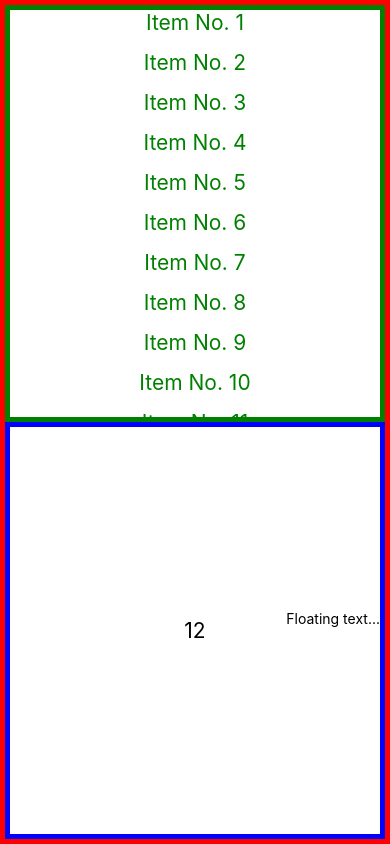
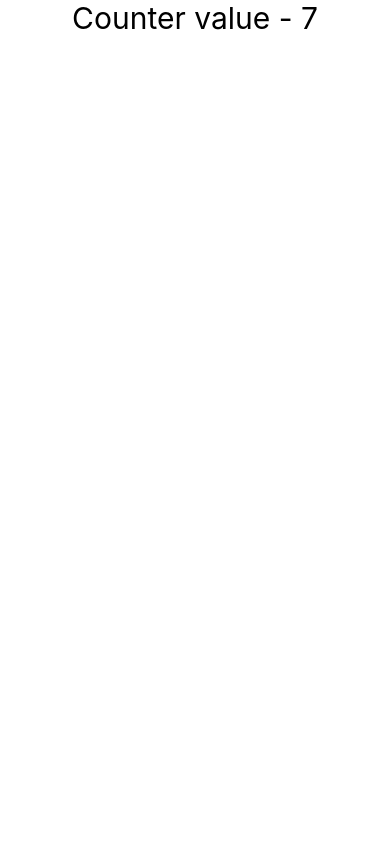
Before and after one commit to neel132/react-native-training, a React Native app: screen / in a window 390 px wide. Built offline with nearby package versions, Linux system fonts and the light colour scheme.

Commit message:
States in class

```diff
--- a/App.js
+++ b/App.js
@@ -1,8 +1,10 @@
 import React from 'react';
-import Home from './src/screens/Home/Home';
+// import Home from './src/screens/Home/Home';
+// import Profile from './src/screens/Profile/Profile';
+import Profile from './src/screens/Profile/Profile.class';
 
 const App = () => {
-  return <Home />
+  return <Profile />
 }
 
 export default App;
--- /dev/null
+++ b/src/screens/Profile/Profile.class.js
@@ -0,0 +1,42 @@
+import React, {Component} from 'react';
+import { SafeAreaView, Text } from 'react-native';
+import Strings from '../../utils/Strings';
+
+// Class approach
+class Profile extends Component {
+	constructor() {
+		super();
+		console.log("constructor called -");
+		this.state = {
+			counter: 0,
+		};
+	}
+	render() {
+		console.log("render method invoked -");
+		const {counter} = this.state;
+		return (
+			<SafeAreaView>
+				<Text style={{fontSize: 30, textAlign: 'center'}}>
+					{`${Strings.label} - ${counter}`}
+				</Text>
+			</SafeAreaView>
+		)
+	}
+	componentDidMount() {
+		// callingApi();
+		setInterval(() => {
+			this.setState({
+				...this.state,
+				counter: this.state.counter + 1
+			})
+		}, 1000); // 1000 ms = 1sec
+		// It gets called after render method.
+		console.log("componentDidMount method invoked -");
+	}
+	componentWillUnmount() {
+		// It gets called whenever component leaves the stack.
+		console.log("componentWillUnmount method invoked -");
+	}
+}
+
+export default Profile;
--- /dev/null
+++ b/src/screens/Profile/Profile.js
@@ -0,0 +1,26 @@
+import React, {useEffect} from 'react';
+import { SafeAreaView, Text } from 'react-native';
+
+/*
+
+State - State is mutable
+Props - Props is immutable
+
+*/
+
+// Functional approach
+const Profile = () => {
+	useEffect(() => {
+		console.log("calling of useEffect hook");
+	})
+	console.log("returning the view");
+	return (
+		<SafeAreaView>
+			<Text style={{fontSize: 30, textAlign: 'center'}}>
+				Profile Screen
+			</Text>
+		</SafeAreaView>
+	)
+}
+
+export default Profile;
--- /dev/null
+++ b/src/utils/Strings.js
@@ -0,0 +1,5 @@
+const Strings = {
+    label: 'Counter value',
+}
+
+export default Strings;
```
Also changed, not shown: 1 other file (tests, documents, lock files or other folders).
